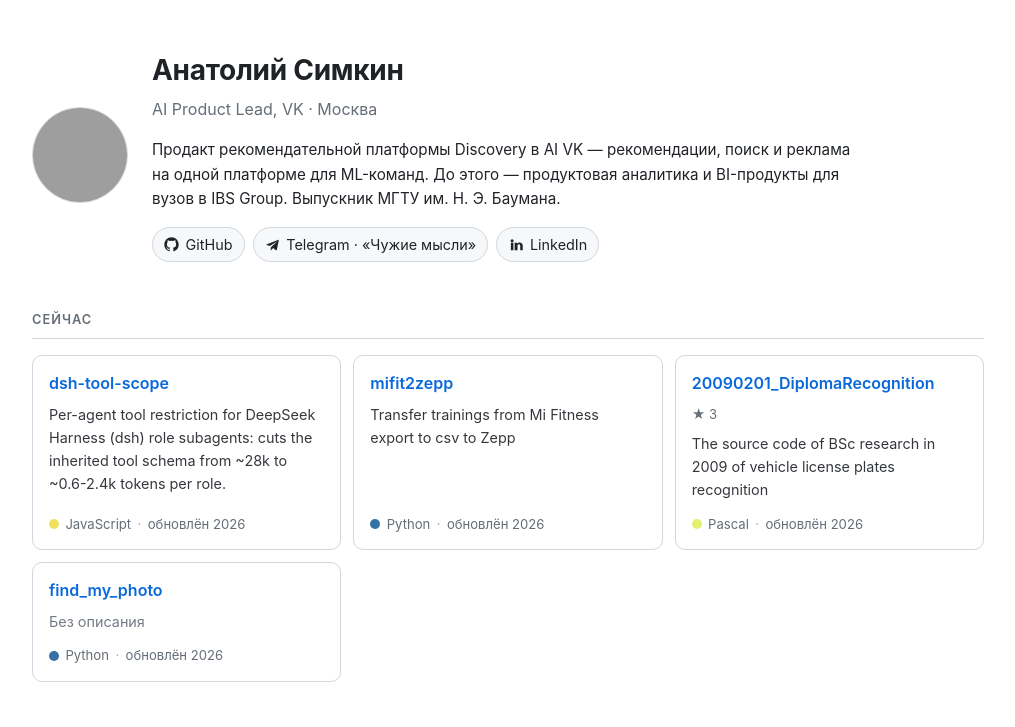
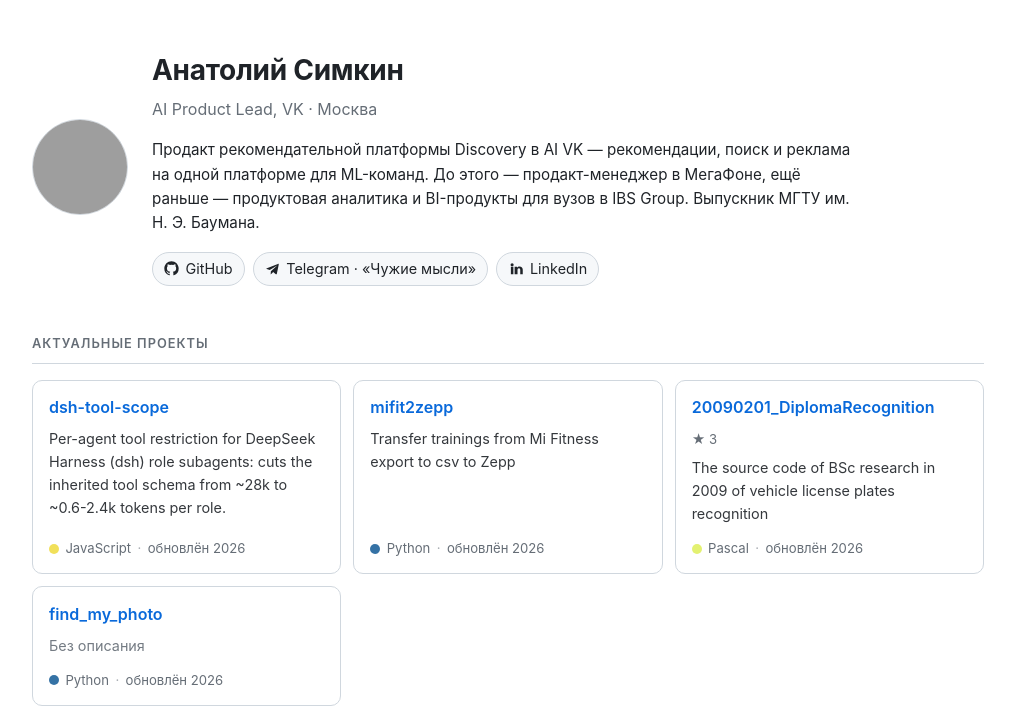
Before and after one commit to asimkin/asimkin.github.io, a plain HTML site: page index.html in a window 1280 px wide. Shown: the top 727 px of the page, without its empty margins (132-1147 px from the left). Drawn offline with Linux system fonts and the light colour scheme; grey boxes are pictures that could not be loaded.

Commit message:
rename current section, fix bio: add MegaFon

```diff
--- a/index.html
+++ b/index.html
@@ -67,8 +67,8 @@ footer { margin-top: 4rem; padding-top: 1.5rem; border-top: 1px solid var(--line
       <h1>Анатолий Симкин</h1>
       <p class="role">AI Product Lead, VK · Москва</p>
       <p class="bio">Продакт рекомендательной платформы Discovery в AI VK — рекомендации, поиск и реклама
-      на одной платформе для ML-команд. До этого — продуктовая аналитика и BI-продукты для вузов
-      в IBS Group. Выпускник МГТУ им. Н. Э. Баумана.</p>
+      на одной платформе для ML-команд. До этого — продакт-менеджер в МегаФоне, ещё раньше —
+      продуктовая аналитика и BI-продукты для вузов в IBS Group. Выпускник МГТУ им. Н. Э. Баумана.</p>
       <div class="links">
         <a href="https://github.com/asimkin" target="_blank" rel="noopener">
           <svg viewBox="0 0 24 24" aria-hidden="true"><path d="M12 .5C5.73.5.5 5.73.5 12a11.5 11.5 0 0 0 7.86 10.92c.58.1.79-.25.79-.55v-1.94c-3.2.7-3.88-1.54-3.88-1.54-.52-1.33-1.28-1.68-1.28-1.68-1.05-.72.08-.7.08-.7 1.16.08 1.77 1.19 1.77 1.19 1.03 1.77 2.7 1.26 3.36.96.1-.75.4-1.26.73-1.55-2.55-.29-5.24-1.28-5.24-5.68 0-1.26.45-2.29 1.19-3.1-.12-.29-.52-1.46.11-3.05 0 0 .97-.31 3.18 1.18a10.9 10.9 0 0 1 5.8 0c2.2-1.49 3.17-1.18 3.17-1.18.63 1.59.23 2.76.12 3.05.74.81 1.18 1.84 1.18 3.1 0 4.41-2.69 5.38-5.25 5.67.41.36.78 1.06.78 2.14v3.17c0 .3.2.66.8.55A11.5 11.5 0 0 0 23.5 12C23.5 5.73 18.27.5 12 .5z"/></svg>
@@ -87,7 +87,7 @@ footer { margin-top: 4rem; padding-top: 1.5rem; border-top: 1px solid var(--line
   </header>
 
     <section>
-      <h2>Сейчас</h2>
+      <h2>Актуальные проекты</h2>
       <ul class="grid">
       <li class="card">
         <div class="card-head">
```
